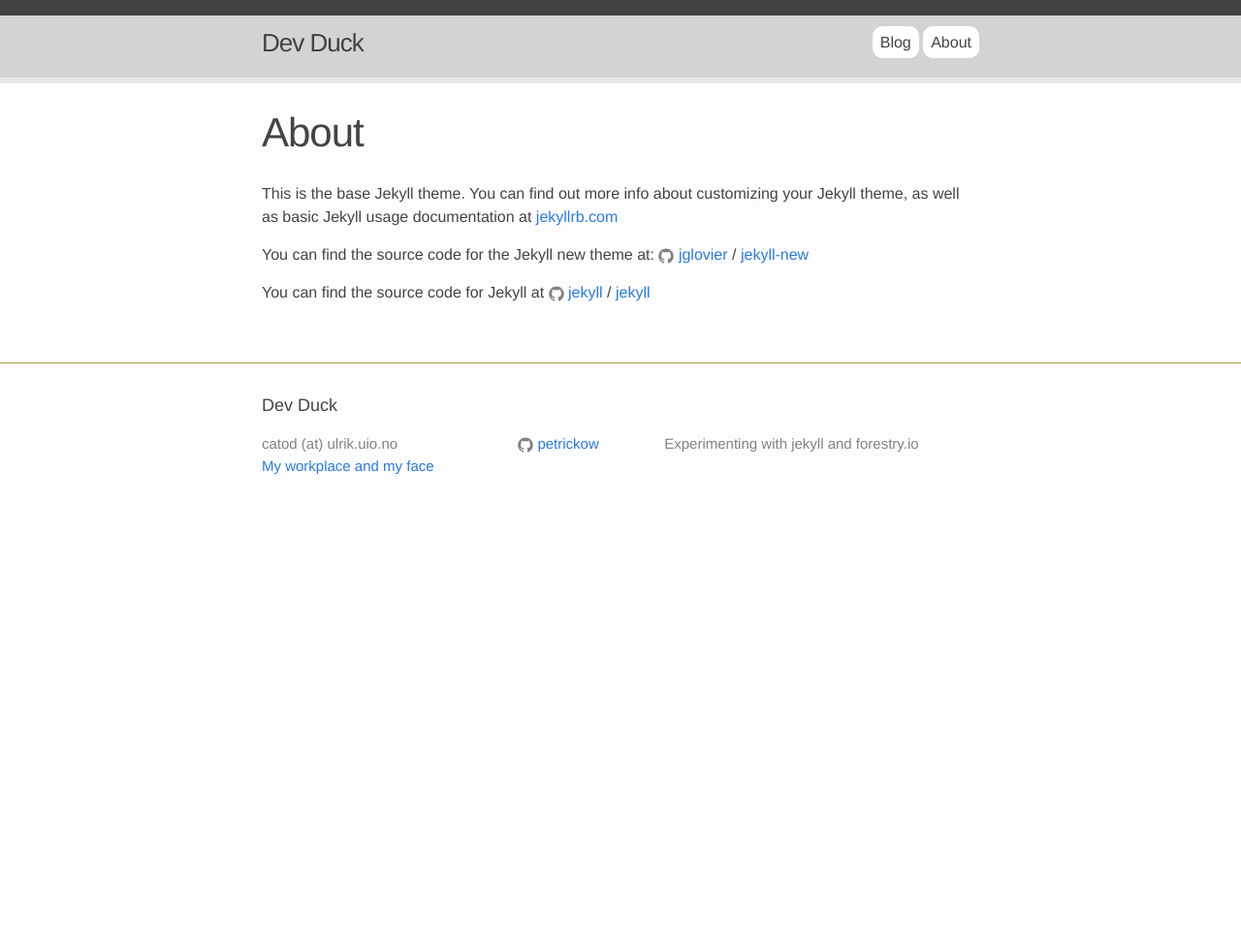
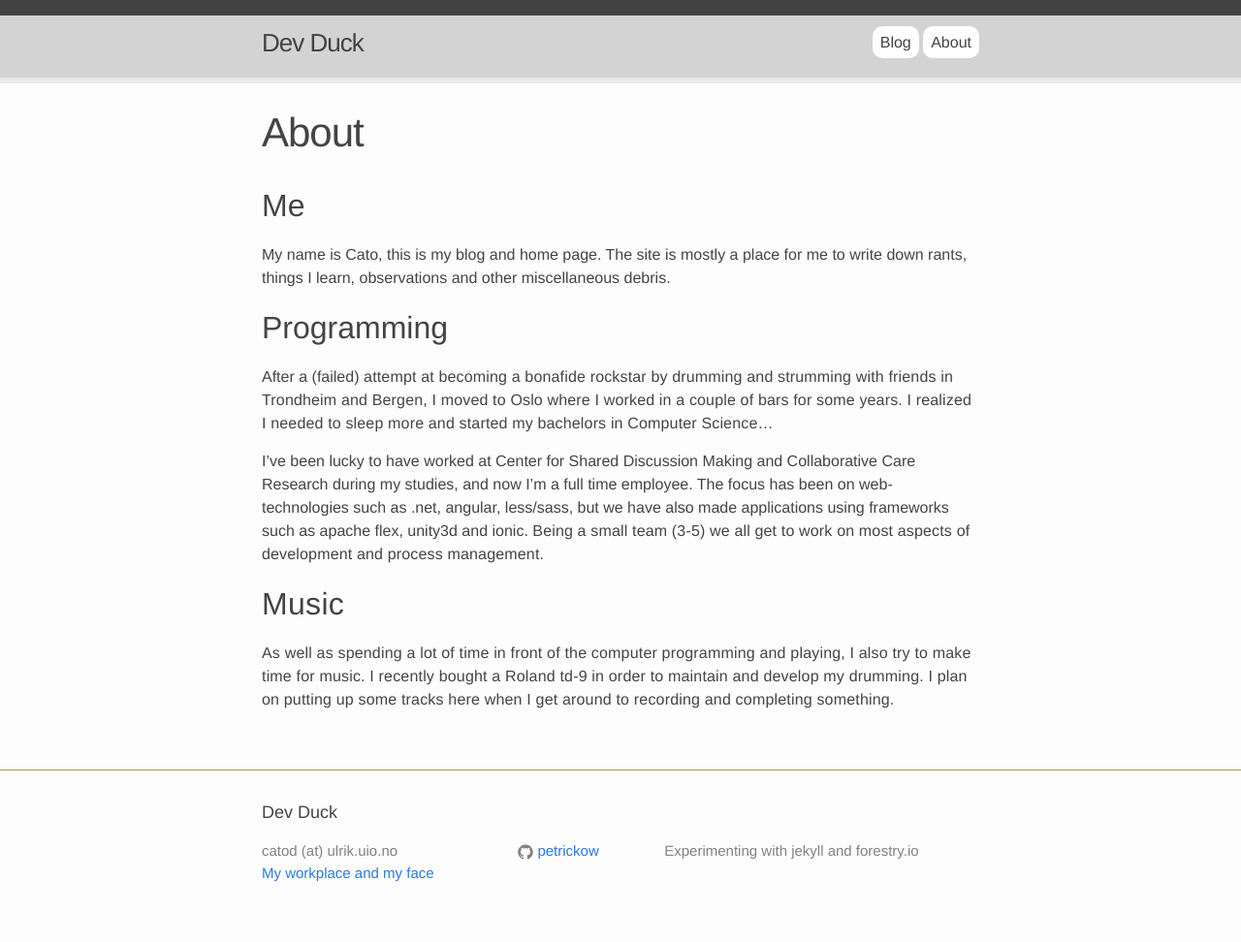
Before and after one commit to petrickow/petrickow.github.io, a Jekyll site: the page built from about.md, in a window 1280 px wide. Shown: the whole page at 97% size. Built offline with Jekyll 4.4.1, drawn with Linux system fonts in a browser that asks for light colours; before the commit the page ends 900 px from its top, so only the background shows below that.

Commit message:
Update from Forestry.io - about.md

```diff
--- a/about.md
+++ b/about.md
@@ -3,8 +3,16 @@
 layout: page
 permalink: "/about/"
 ---
-This is the base Jekyll theme. You can find out more info about customizing your Jekyll theme, as well as basic Jekyll usage documentation at [jekyllrb.com](http://jekyllrb.com/)
+## Me
 
-You can find the source code for the Jekyll new theme at: {% include icon-github.html username="jglovier" %} / [jekyll-new](https://github.com/jglovier/jekyll-new)
+My name is Cato, this is my blog and home page. The site is mostly a place for me to write down rants, things I learn, observations and other miscellaneous debris.
 
-You can find the source code for Jekyll at {% include icon-github.html username="jekyll" %} / [jekyll](https://github.com/jekyll/jekyll)
+## Programming
+
+After a (failed)<span style="letter-spacing: 0.01em;"> attempt at becoming a bonafide rockstar by drumming and strumming with friends in Trondheim and Bergen, I moved to Oslo where I worked in a couple of bars for some years. I realized I needed to sleep more and started my bachelors in Computer Science...</span>
+
+I've been lucky to have worked at Center for Shared Discussion Making and Collaborative Care Research during my studies, and now I'm a full time employee. The focus has been on web-technologies such as .net, angular, less/sass, but we have also made applications using frameworks such as apache flex, unity3d and ionic. <span style="letter-spacing: 0.01em;">Being a small team (3-5) we all get to work on most aspects of development and process management.</span>
+
+## <span style="letter-spacing: 0.01em;">Music</span>
+
+<span style="letter-spacing: 0.18px;">As well as spending a lot of time in front of the computer programming and playing, I also try to make time for music. I recently bought a Roland td-9 in order to maintain and develop my drumming. I plan on putting up some tracks here when I get around to recording and completing something.</span>
```
